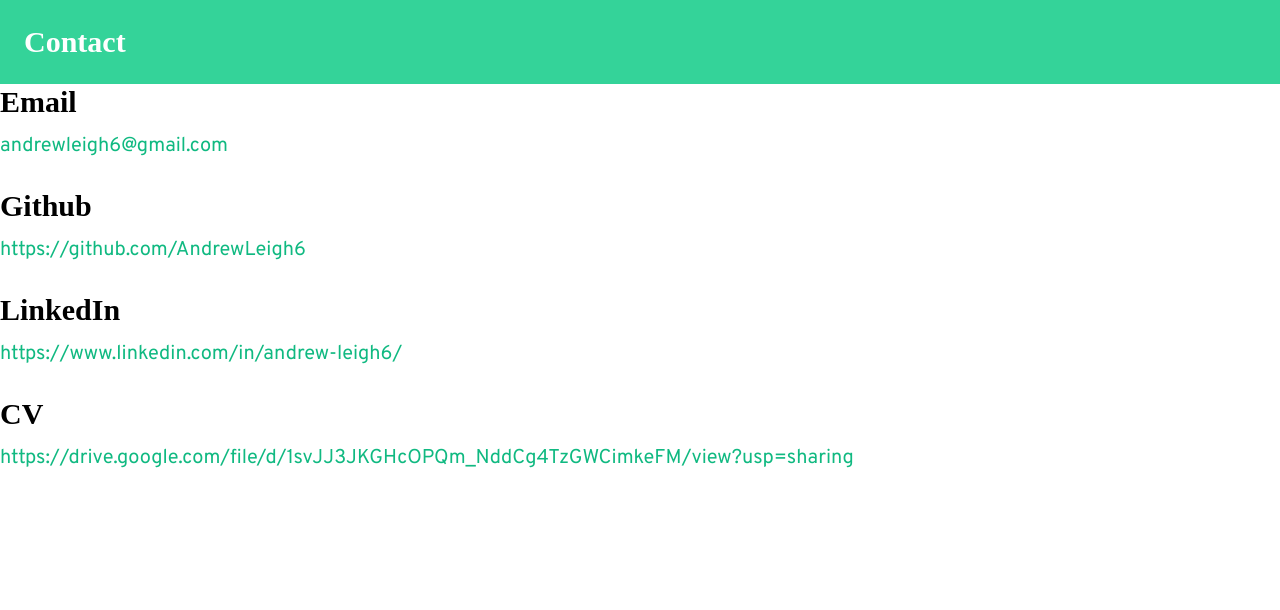
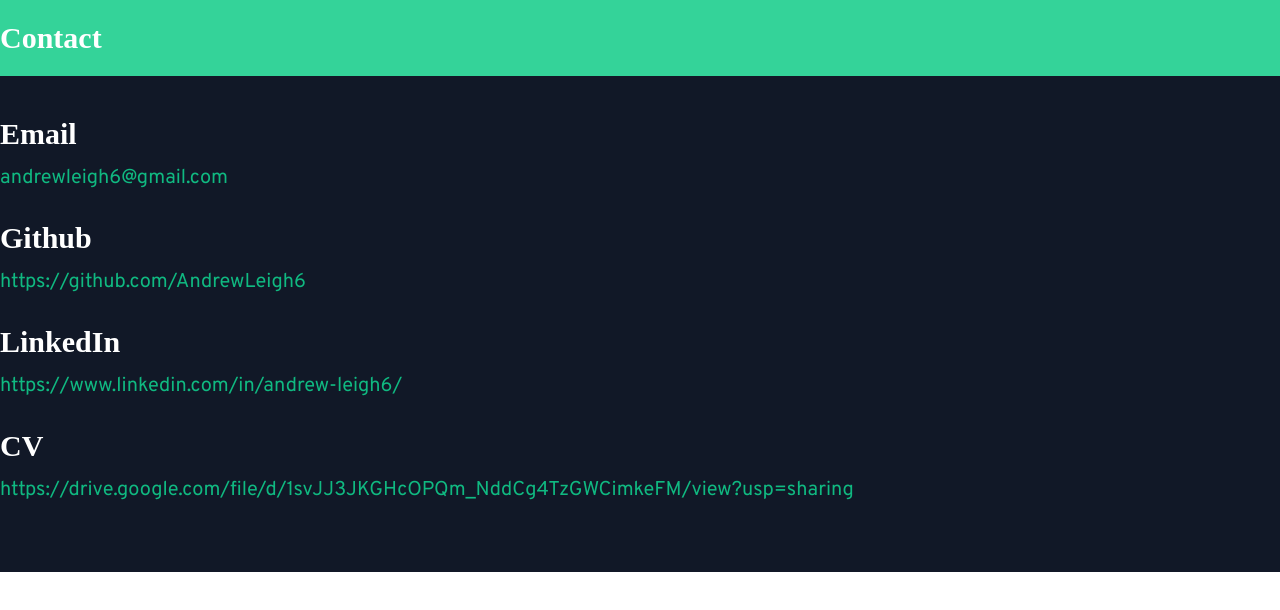
Before and after one commit to AndrewLeigh6/Portfolio-Gatsby, a Gatsby site: page / in a window 1280 px wide. Built offline with nearby package versions, Linux system fonts and the light colour scheme; Gatsby itself is replaced by a stand-in of ours; a web font is replaced by a local one.

Commit message:
Update colour scheme

```diff
--- a/src/components/Contact/Contact.tsx
+++ b/src/components/Contact/Contact.tsx
@@ -4,9 +4,9 @@ import ContactDetail from "./ContactDetail/ContactDetail"
 
 const Contact = () => {
   return (
-    <div>
-      <Heading title="Contact" backgroundClass="bg-indigo-500" />
-      <div className="flex container mx-auto flex-col">
+    <div className="bg-gray-900">
+      <Heading title="Contact" />
+      <div className="flex container mx-auto flex-col py-10">
         <ContactDetail heading="Email" body="andrewleigh6@gmail.com" email />
         <ContactDetail
           heading="Github"
--- a/src/components/Contact/ContactDetail/ContactDetail.tsx
+++ b/src/components/Contact/ContactDetail/ContactDetail.tsx
@@ -15,7 +15,9 @@ const ContactDetail = (props: ContactDetailProps) => {
 
   return (
     <div className="mb-7">
-      <p className="font-title text-3xl font-bold mb-3">{props.heading}</p>
+      <p className="font-title text-3xl font-bold mb-3 text-white">
+        {props.heading}
+      </p>
       <a href={url} target="_blank">
         <p className="font-body text-green-500 text-xl inline">{props.body}</p>
       </a>
--- a/src/components/Heading/Heading.tsx
+++ b/src/components/Heading/Heading.tsx
@@ -6,7 +6,7 @@ interface HeadingProps {
 
 const Heading = (props: HeadingProps) => {
   return (
-    <div className="block p-6 text-white text-3xl font-bold bg-green-400">
+    <div className="block py-5 text-white text-3xl font-bold bg-green-400">
       <div className="flex container mx-auto font-title">{props.title}</div>
     </div>
   )
```
